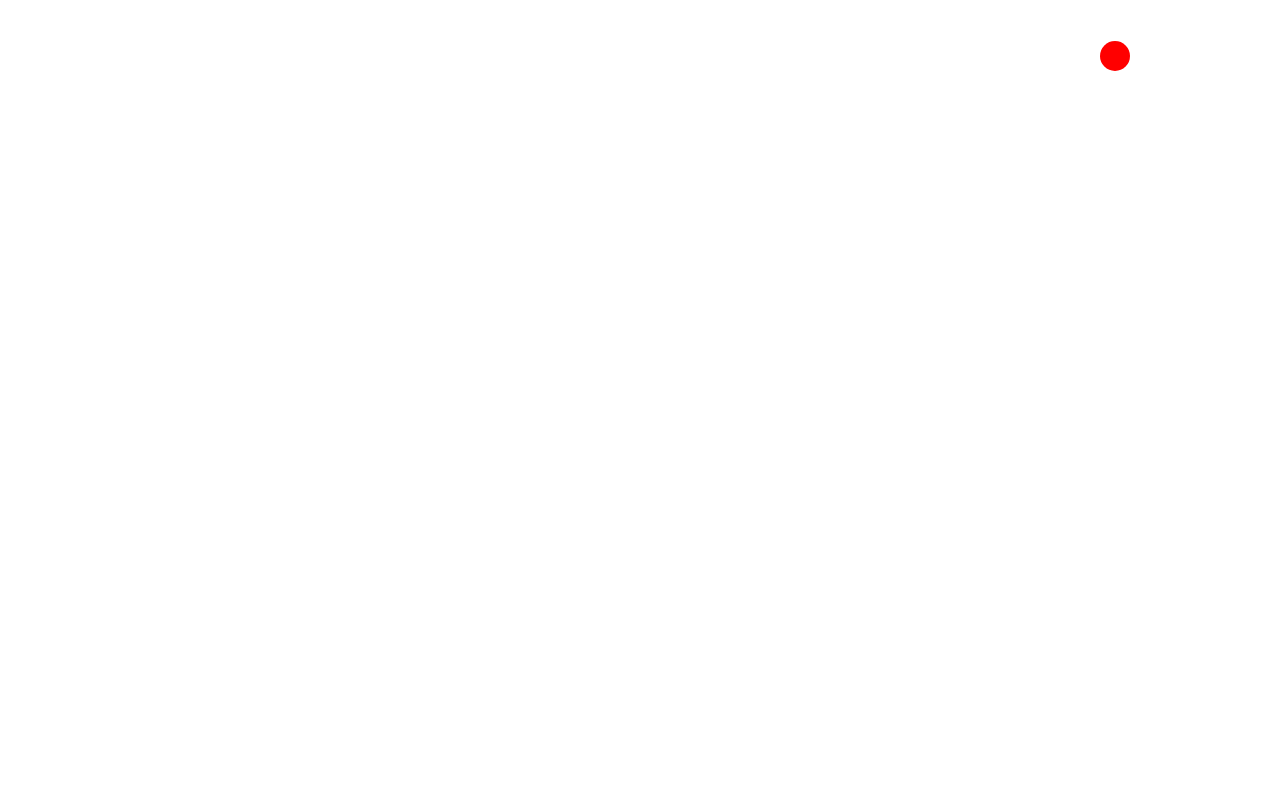
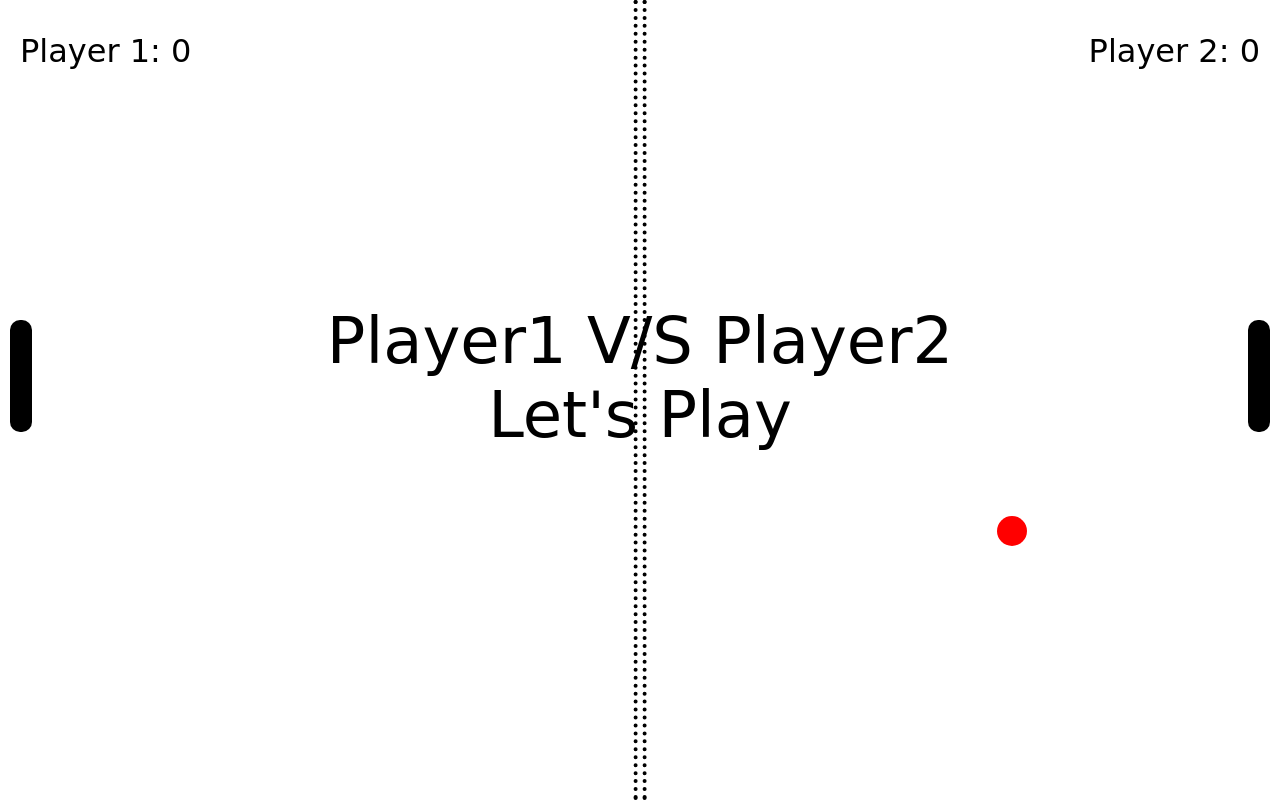
Before and after one commit to bashergoingcrazy/pingPong, a plain HTML site: page index.html in a window 1280 px wide. Drawn offline with Linux system fonts and the light colour scheme.

Commit message:
Created the basic ball movement,html,Css required for the game starting to create javascript functionailitie

```diff
--- a/index.html
+++ b/index.html
@@ -8,8 +8,23 @@
 </head>
 <body>
     <div id="ball"></div>
+    <div class="dotted-border"></div>
+    <div class="home-screen">
+        <span>Player1</span>
+        <span>V/S</span>
+        <span>Player2</span>
+        <br>
+        <span>Let's Play</span>
+    </div>
+    <div id="scores">
+       <p style="margin-left: 20px;">Player 1: <span id="player1Score">0</span></p>
+       <p style="margin-right: 20px;">Player 2: <span id="player2Score">0</span></p>
+    </div>
+    <div id="player1">
 
-
+    </div>
+    <div id="player2">
+    </div>
 
 
     <script src="index.js"></script>
--- a/index.js
+++ b/index.js
@@ -15,31 +15,16 @@ const theBall = document.getElementById('ball');
 // console.log(msgTop);
 // console.log(msgLeft);
 
-function handleCollision(){
-    if(ball.style.left>=maxX){
-        velocityX=-velocityX
-    }
-    if(ball.style.top>=maxY){
-        velocityY = -velocityY
-    }
-    if(ball.style.left<=0){
-        velocityX=-velocityX;
-    }
-    if(ball.style.top<=0){
-        velocityY=-velocityY;
-    }
-}
-
-
-
-
 function moveBall() {
+    var ball = document.getElementById('ball');
     var maxX = window.innerWidth - ball.offsetWidth;
     var maxY = window.innerHeight - ball.offsetHeight;
-    var velocityX = 3;
-    var velocityY = 3;
+    var velocityX = 10;
+    var velocityY = 10;
     var newX = Math.floor(Math.random() * maxX);
     var newY = Math.floor(Math.random() * maxY);
+    var iterationCount = 0;
+
     ball.style.left = newX + 'px';
     ball.style.top = newY + 'px';
 
@@ -47,20 +32,34 @@ function moveBall() {
       newX += velocityX;
       newY += velocityY;
 
-      if (newX >= maxX || newX <= 0) {
+      if (newX >= maxX - Math.max(velocityX,velocityY) || newX <= 0) {
         velocityX = -velocityX;
+        iterationCount++;
       }
-      if (newY >= maxY || newY <= 0) {
+      if (newY >= maxY -Math.max(velocityX,velocityY) || newY <= 0) {
         velocityY = -velocityY;
+        iterationCount++;
       }
 
       ball.style.left = newX + 'px';
       ball.style.top = newY + 'px';
 
-      requestAnimationFrame(updatePosition);
+    //   if (iterationCount >= 10) {
+    //     stopAnimation();
+    //     return;
+    //   }
+
+      animationId = requestAnimationFrame(updatePosition);
     }
 
-    updatePosition();
-}
+    function stopAnimation(event) {
+      if(event.key=='Enter') {
+        cancelAnimationFrame(animationId);
+        document.removeEventListener('keydown', stopAnimation);
+      }
+    }
+    var animationId = requestAnimationFrame(updatePosition);
+    document.addEventListener('keydown', stopAnimation);
+  }
 
-moveBall();
+  moveBall();
--- a/main.css
+++ b/main.css
@@ -7,17 +7,56 @@
     /* margin-top: 4rem;
     margin-left: 6rem; */
     background-color: red;
+    z-index: 99;
     /* animation: moveBall 3s infinite; */
 }
+.dotted-border {
+    position: fixed;
+    top: 50%;
+    left: 50%;
+    transform: translate(-50%, -50%);
+    border: 4px dotted black;
+    width: 1%; /* Adjust the width as needed */
+    height: 100vh; /* Adjust the height as needed */
+    box-sizing: border-box;
+  }
+.home-screen{
+    position: relative;
+    font-size: 4rem;
+    margin: 0 auto;
+    text-align: center;
+    height: 60vh;
+    margin-top: 19rem;
+    font-family:cursive;
+}
+#scores {
+    position: fixed;
+    display: flex;
+    justify-content: space-between;
+    top: 0;
+    left: 0;
+    width: 100%;
+     /* Adjust the background color and opacity as needed */
+    z-index: 99;
+    font-size: 2rem;
+    font-family: cursive;
+}
 
-/* @keyframes moveBall{
-    0%{
-        transform: translate(0,0);
-    }
-    50%{
-        transform:translate(100%,100);
-    }
-    100%{
-        transform: translate(0,0);
-    }
-} */
+#player1{
+    position: fixed;
+    width: 1.4rem;
+    height:7rem;
+    top: 40%;
+    left: 10px;
+    background-color: black;
+    border-radius: 10px;
+}
+#player2{
+    position: fixed;
+    width: 1.4rem;
+    height:7rem;
+    top: 40%;
+    right:10px;
+    background-color: black;
+    border-radius: 10px;
+}
```
